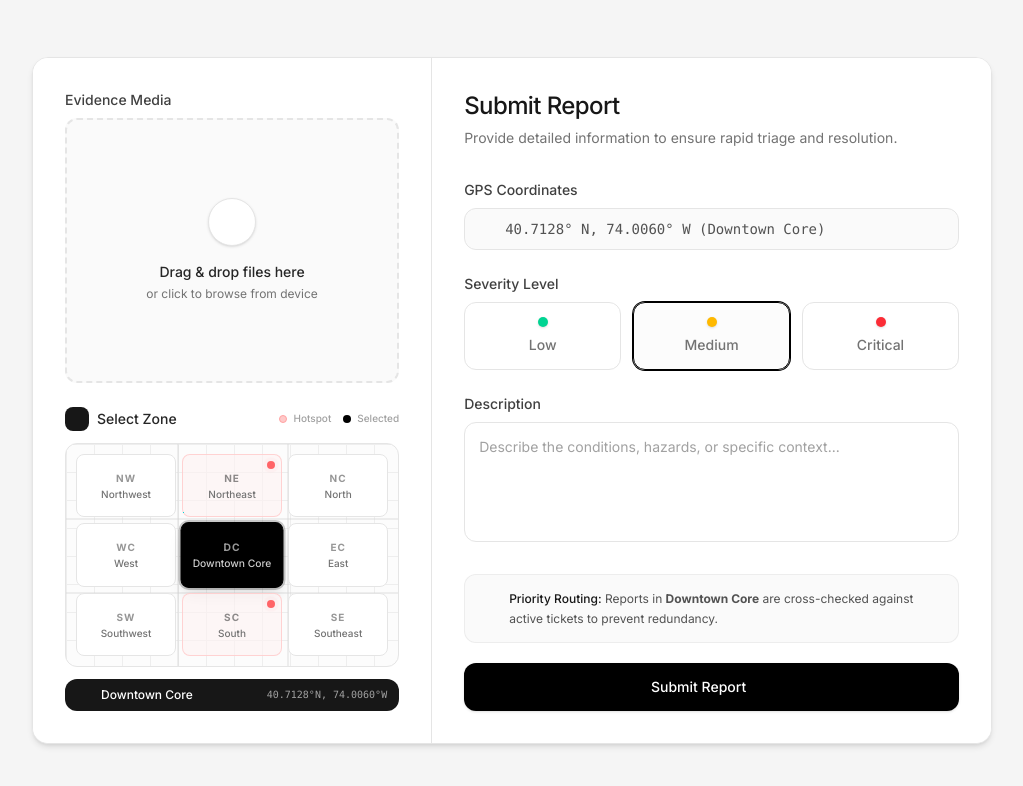
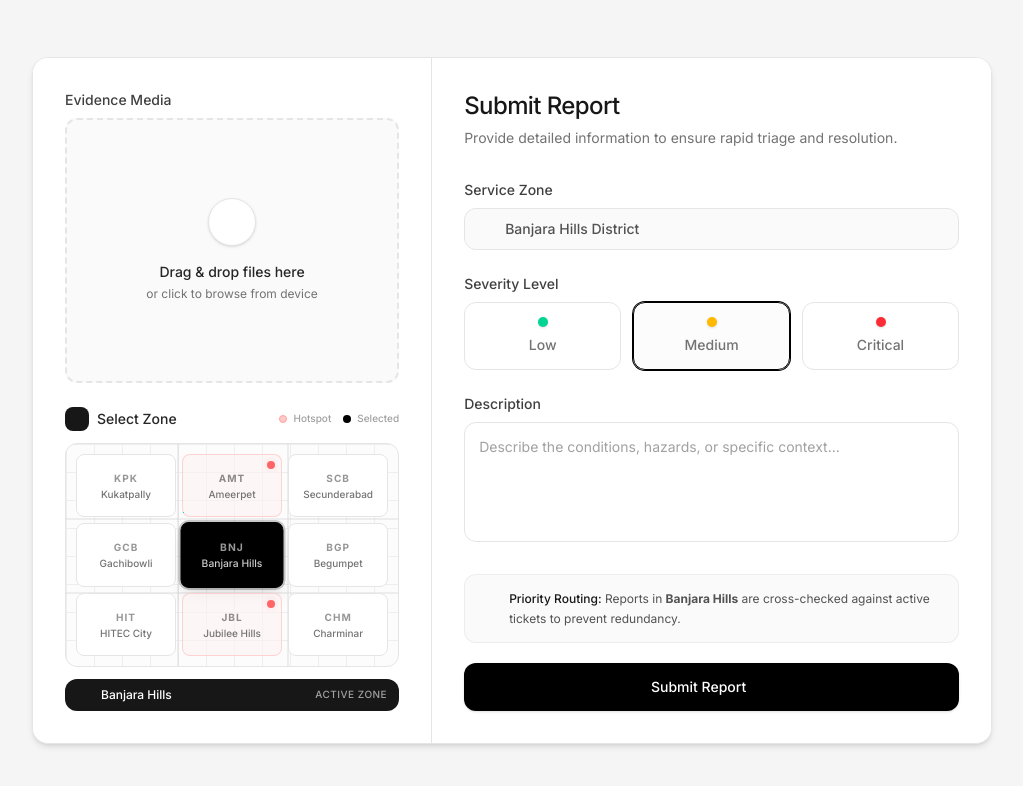
Before and after one commit to ChetanG111/ignitia, a Next.js app: page /report in a window 1280 px wide. Shown: the top 786 px of the page, without its empty margins (128-1151 px from the left). Built offline with nearby package versions, Linux system fonts and the light colour scheme; no server answers; the database is empty; some icons are missing.

Commit message:
created hyd specific data

```diff
--- a/app/issue/[id]/page.tsx
+++ b/app/issue/[id]/page.tsx
@@ -222,7 +222,7 @@ export default function IssueDetailsPage() {
                                 <div className="flex items-start gap-2.5">
                                     <Icon icon="solar:map-point-linear" className="text-lg text-neutral-400 mt-0.5" />
                                     <span className="text-black flex-1">{issue.location.zone}<br />
-                                        <span className="text-xs text-neutral-400 font-normal">Coordinates: {issue.location.lat.toFixed(4)}°, {issue.location.lng.toFixed(4)}°</span>
+                                        <span className="text-xs text-neutral-400 font-normal underline decoration-neutral-200">Reported via AXIS Geo-tagging</span>
                                     </span>
                                 </div>
                                 <div className="flex items-center gap-2.5">
--- a/app/report/page.tsx
+++ b/app/report/page.tsx
@@ -154,16 +154,16 @@ export default function ReportIssuePage() {
 
                     <form onSubmit={handleSubmit} className="flex flex-col flex-1 gap-6">
                         <div>
-                            <label className="text-sm font-medium text-neutral-700 block mb-2">GPS Coordinates</label>
+                            <label className="text-sm font-medium text-neutral-700 block mb-2">Service Zone</label>
                             <div className="relative">
                                 <div className="absolute inset-y-0 left-0 pl-3.5 flex items-center pointer-events-none">
-                                    <Icon icon="solar:routing-2-linear" className="text-neutral-400 text-lg" />
+                                    <Icon icon="solar:map-point-bold-duotone" className="text-neutral-400 text-lg" />
                                 </div>
                                 <input
                                     type="text"
                                     readOnly
-                                    value={`${MOCK_LOCATION.lat.toFixed(4)}° N, ${Math.abs(MOCK_LOCATION.lng).toFixed(4)}° W (${MOCK_LOCATION.zone})`}
-                                    className="w-full pl-10 pr-4 py-2.5 bg-neutral-50 border border-neutral-200 rounded-xl text-sm text-neutral-600 font-mono focus:outline-none cursor-default"
+                                    value={`${MOCK_LOCATION.zone} District`}
+                                    className="w-full pl-10 pr-4 py-2.5 bg-neutral-50 border border-neutral-200 rounded-xl text-sm text-neutral-600 font-medium focus:outline-none cursor-default"
                                 />
                             </div>
                         </div>
--- a/components/AdminZoneMap.tsx
+++ b/components/AdminZoneMap.tsx
@@ -18,15 +18,15 @@ interface AdminZoneMapProps {
 
 // Map zone names to their grid position labels
 const ZONE_GRID: { id: string; name: string; label: string }[] = [
-    { id: "nw", name: "Northwest District", label: "NW" },
-    { id: "nc", name: "North Central", label: "NC" },
-    { id: "ne", name: "Northeast District", label: "NE" },
-    { id: "wc", name: "West Central", label: "WC" },
-    { id: "dc", name: "Downtown Core", label: "DC" },
-    { id: "ec", name: "East Central", label: "EC" },
-    { id: "sw", name: "Southwest District", label: "SW" },
-    { id: "sc", name: "South Central", label: "SC" },
-    { id: "se", name: "Southeast District", label: "SE" },
+    { id: "nw", name: "Kukatpally", label: "KPK" },
+    { id: "nc", name: "Ameerpet", label: "AMT" },
+    { id: "ne", name: "Secunderabad", label: "SCB" },
+    { id: "wc", name: "Gachibowli", label: "GCB" },
+    { id: "dc", name: "Banjara Hills", label: "BNJ" },
+    { id: "ec", name: "Begumpet", label: "BGP" },
+    { id: "sw", name: "HITEC City", label: "HIT" },
+    { id: "sc", name: "Jubilee Hills", label: "JBL" },
+    { id: "se", name: "Charminar", label: "CHM" },
 ];
 
 export default function AdminZoneMap({ zoneData, totalIssues }: AdminZoneMapProps) {
@@ -128,8 +128,8 @@ export default function AdminZoneMap({ zoneData, totalIssues }: AdminZoneMapProp
                     <div className="flex items-center justify-between">
                         <span className="text-xs font-bold text-white/90">{selectedData.name}</span>
                         <span className={`px-1.5 py-0.5 rounded text-[9px] font-bold ${selectedData.status === "Severe" ? "bg-red-500/30 text-red-300" :
-                                selectedData.status === "Warning" ? "bg-amber-500/30 text-amber-300" :
-                                    "bg-emerald-500/30 text-emerald-300"
+                            selectedData.status === "Warning" ? "bg-amber-500/30 text-amber-300" :
+                                "bg-emerald-500/30 text-emerald-300"
                             }`}>
                             {selectedData.status}
                         </span>
--- a/components/ZoneMap.tsx
+++ b/components/ZoneMap.tsx
@@ -17,16 +17,16 @@ interface ZoneMapProps {
     onZoneSelect: (zone: Zone) => void;
 }
 
-const CITY_ZONES: Zone[] = [
-    { id: "nw", name: "Northwest District", label: "NW", lat: 40.7220, lng: -74.0100, hotspot: false },
-    { id: "ne", name: "Northeast District", label: "NE", lat: 40.7250, lng: -73.9950, hotspot: true },
-    { id: "nc", name: "North Central", label: "NC", lat: 40.7235, lng: -74.0025, hotspot: false },
-    { id: "wc", name: "West Central", label: "WC", lat: 40.7155, lng: -74.0110, hotspot: false },
-    { id: "dc", name: "Downtown Core", label: "DC", lat: 40.7128, lng: -74.0060, hotspot: true },
-    { id: "ec", name: "East Central", label: "EC", lat: 40.7140, lng: -73.9960, hotspot: false },
-    { id: "sw", name: "Southwest District", label: "SW", lat: 40.7050, lng: -74.0120, hotspot: false },
-    { id: "sc", name: "South Central", label: "SC", lat: 40.7040, lng: -74.0040, hotspot: true },
-    { id: "se", name: "Southeast District", label: "SE", lat: 40.7030, lng: -73.9960, hotspot: false },
+export const CITY_ZONES: Zone[] = [
+    { id: "nw", name: "Kukatpally", label: "KPK", lat: 17.4933, lng: 78.3847, hotspot: false },
+    { id: "nc", name: "Ameerpet", label: "AMT", lat: 17.4375, lng: 78.4482, hotspot: true },
+    { id: "ne", name: "Secunderabad", label: "SCB", lat: 17.4399, lng: 78.4983, hotspot: false },
+    { id: "wc", name: "Gachibowli", label: "GCB", lat: 17.4401, lng: 78.3489, hotspot: false },
+    { id: "dc", name: "Banjara Hills", label: "BNJ", lat: 17.4156, lng: 78.4347, hotspot: true },
+    { id: "ec", name: "Begumpet", label: "BGP", lat: 17.4447, lng: 78.4664, hotspot: false },
+    { id: "sw", name: "HITEC City", label: "HIT", lat: 17.4435, lng: 78.3772, hotspot: false },
+    { id: "sc", name: "Jubilee Hills", label: "JBL", lat: 17.4284, lng: 78.4115, hotspot: true },
+    { id: "se", name: "Charminar", label: "CHM", lat: 17.3616, lng: 78.4747, hotspot: false },
 ];
 
 export default function ZoneMap({ selectedZone, onZoneSelect }: ZoneMapProps) {
@@ -127,7 +127,7 @@ export default function ZoneMap({ selectedZone, onZoneSelect }: ZoneMapProps) {
                             </span>
                             <span className={`text-[10px] font-medium leading-tight text-center ${selectedZone === zone.id ? "text-white/80" : "text-neutral-500"
                                 }`}>
-                                {zone.name.replace(" District", "").replace(" Central", "")}
+                                {zone.name}
                             </span>
                         </button>
                     ))}
@@ -141,8 +141,8 @@ export default function ZoneMap({ selectedZone, onZoneSelect }: ZoneMapProps) {
                     <span className="flex-1">
                         {CITY_ZONES.find(z => z.id === selectedZone)?.name}
                     </span>
-                    <span className="text-neutral-400 font-mono text-[10px]">
-                        {CITY_ZONES.find(z => z.id === selectedZone)?.lat.toFixed(4)}°N, {Math.abs(CITY_ZONES.find(z => z.id === selectedZone)?.lng || 0).toFixed(4)}°W
+                    <span className="text-neutral-400 font-medium text-[10px] uppercase tracking-wider">
+                        Active Zone
                     </span>
                 </div>
             )}
@@ -150,5 +150,4 @@ export default function ZoneMap({ selectedZone, onZoneSelect }: ZoneMapProps) {
     );
 }
 
-export { CITY_ZONES };
 export type { Zone };
--- a/scripts/seed.ts
+++ b/scripts/seed.ts
@@ -27,27 +27,27 @@ const app = initializeApp(firebaseConfig);
 const db = getFirestore(app);
 
 const CONTRACTORS = [
-    { name: "Apex Construction", zone: "Downtown Core" },
-    { name: "BuildRite Inc.", zone: "West Central" },
-    { name: "Structure Dynamics", zone: "North Central" },
-    { name: "Metro Maintenance", zone: "East Central" },
-    { name: "Skyline Builders", zone: "South Central" },
+    { name: "Telangana Road Corp", zone: "Banjara Hills" },
+    { name: "Hitech Infra", zone: "HITEC City" },
+    { name: "Charminar Heritage Builders", zone: "Charminar" },
+    { name: "Gachibowli Tech-Roads", zone: "Gachibowli" },
+    { name: "Cyberabad Maintenance", zone: "Kukatpally" },
 ];
 
 const SEVERITIES = ["low", "medium", "high", "critical"];
 const STATUSES = ["reported", "verified", "assigned", "in_progress", "completed", "citizen_verified", "reopened"];
 
-// Zone names matching the ZoneMap component
+// Zone names matching the ZoneMap component (Hyderabad)
 const ZONES = [
-    { name: "Northwest District", lat: 40.7220, lng: -74.0100 },
-    { name: "Northeast District", lat: 40.7250, lng: -73.9950 },
-    { name: "North Central", lat: 40.7235, lng: -74.0025 },
-    { name: "West Central", lat: 40.7155, lng: -74.0110 },
-    { name: "Downtown Core", lat: 40.7128, lng: -74.0060 },
-    { name: "East Central", lat: 40.7140, lng: -73.9960 },
-    { name: "Southwest District", lat: 40.7050, lng: -74.0120 },
-    { name: "South Central", lat: 40.7040, lng: -74.0040 },
-    { name: "Southeast District", lat: 40.7030, lng: -73.9960 },
+    { name: "Kukatpally", lat: 17.4933, lng: 78.3847 },
+    { name: "Ameerpet", lat: 17.4375, lng: 78.4482 },
+    { name: "Secunderabad", lat: 17.4399, lng: 78.4983 },
+    { name: "Gachibowli", lat: 17.4401, lng: 78.3489 },
+    { name: "Banjara Hills", lat: 17.4156, lng: 78.4347 },
+    { name: "Begumpet", lat: 17.4447, lng: 78.4664 },
+    { name: "HITEC City", lat: 17.4435, lng: 78.3772 },
+    { name: "Jubilee Hills", lat: 17.4284, lng: 78.4115 },
+    { name: "Charminar", lat: 17.3616, lng: 78.4747 },
 ];
 
 // Mock user IDs to simulate different reporters
```
